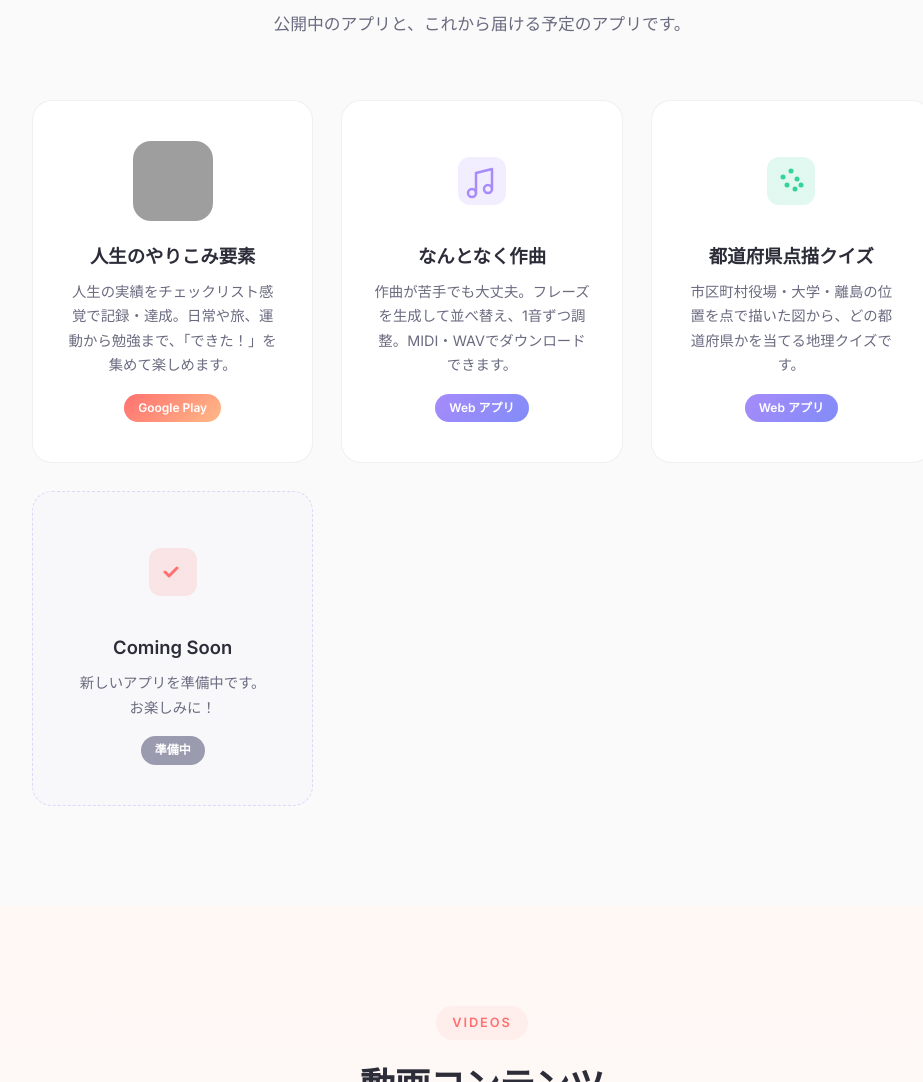
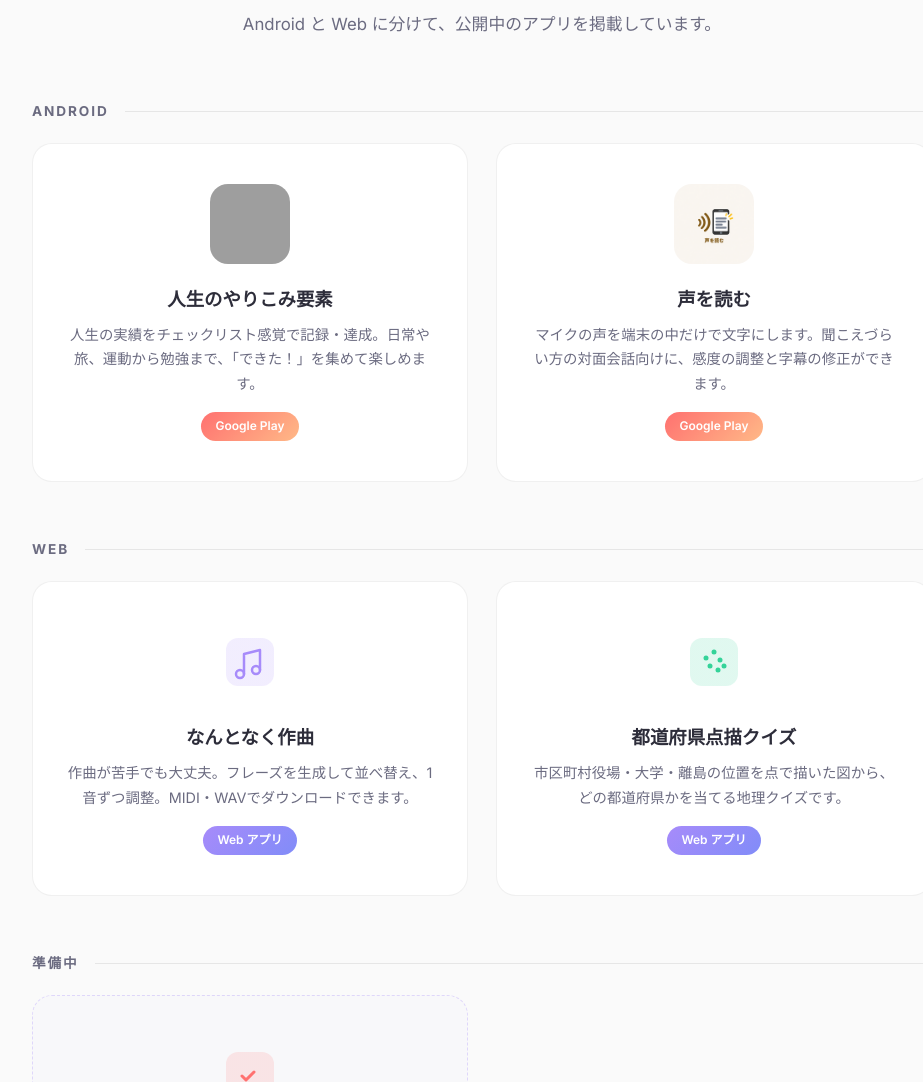
Before and after one commit to Motacilo/Motacilo.github.io, a plain HTML site: page index.html in a window 1280 px wide. Shown: the part 1718-2800 px from the top of the page, without its empty margins (158-1081 px from the left). Drawn offline with Linux system fonts and the light colour scheme; no server answers; grey boxes are pictures that could not be loaded.

Commit message:
Group published apps by platform and add Read Your Voice.
Co-authored-by: Cursor <cursoragent@cursor.com>

```diff
--- a/index.html
+++ b/index.html
@@ -110,7 +110,13 @@
       <div class="section-header fade-in">
         <span class="section-label">Apps</span>
         <h2 class="section-title">アプリ</h2>
-        <p class="section-description">公開中のアプリと、これから届ける予定のアプリです。</p>
+        <p class="section-description">Android と Web に分けて、公開中のアプリを掲載しています。</p>
+      </div>
+      <div class="apps-groups">
+        <div class="apps-group">
+          <div class="apps-group-header fade-in">
+            <h3 class="apps-group-title">Android</h3>
+            <span class="apps-group-line" aria-hidden="true"></span>
           </div>
           <div class="apps-grid">
             <a href="https://play.google.com/store/apps/details?id=com.motacilo.achievementunlocker"
@@ -126,6 +132,25 @@
                 <span class="app-badge">Google Play</span>
               </div>
             </a>
+            <a href="https://play.google.com/store/apps/details?id=com.motacilo.read_your_voice"
+              class="app-card fade-in" data-delay="200" target="_blank" rel="noopener">
+              <div class="app-card-inner">
+                <div class="app-icon-placeholder">
+                  <img src="read-your-voice.png" alt="声を読む" class="app-icon-img" width="80" height="80">
+                </div>
+                <h3>声を読む</h3>
+                <p>マイクの声を端末の中だけで文字にします。聞こえづらい方の対面会話向けに、感度の調整と字幕の修正ができます。</p>
+                <span class="app-badge">Google Play</span>
+              </div>
+            </a>
+          </div>
+        </div>
+        <div class="apps-group">
+          <div class="apps-group-header fade-in" data-delay="100">
+            <h3 class="apps-group-title">Web</h3>
+            <span class="apps-group-line" aria-hidden="true"></span>
+          </div>
+          <div class="apps-grid">
             <a href="https://motacilo.github.io/mathematical-music/"
               class="app-card fade-in" data-delay="200" target="_blank" rel="noopener">
               <div class="app-card-inner">
@@ -174,7 +199,15 @@
                 <span class="app-badge app-badge-web">Web アプリ</span>
               </div>
             </a>
-        <div class="app-card app-card-soon fade-in" data-delay="400">
+          </div>
+        </div>
+        <div class="apps-group">
+          <div class="apps-group-header fade-in" data-delay="200">
+            <h3 class="apps-group-title">準備中</h3>
+            <span class="apps-group-line" aria-hidden="true"></span>
+          </div>
+          <div class="apps-grid apps-grid-single">
+            <div class="app-card app-card-soon fade-in" data-delay="300">
               <div class="app-card-inner">
                 <div class="app-icon-placeholder">
                   <svg width="64" height="64" viewBox="0 0 64 64" fill="none">
@@ -192,6 +225,8 @@
                 <h3>Coming Soon</h3>
                 <p>新しいアプリを準備中です。<br>お楽しみに！</p>
                 <span class="app-badge app-badge-muted">準備中</span>
+              </div>
+            </div>
           </div>
         </div>
       </div>
--- a/style.css
+++ b/style.css
@@ -518,12 +518,44 @@ img {
 /* ===========================
    Apps
    =========================== */
+.apps-groups {
+  display: flex;
+  flex-direction: column;
+  gap: 56px;
+  max-width: 900px;
+  margin: 0 auto;
+}
+
+.apps-group-header {
+  display: flex;
+  align-items: center;
+  gap: 16px;
+  margin-bottom: 20px;
+}
+
+.apps-group-title {
+  font-size: 0.85rem;
+  font-weight: 700;
+  letter-spacing: 0.14em;
+  text-transform: uppercase;
+  color: var(--color-text-secondary);
+}
+
+.apps-group-line {
+  flex: 1;
+  height: 1px;
+  background: rgba(0, 0, 0, 0.08);
+}
+
 .apps-grid {
   display: grid;
-  grid-template-columns: repeat(auto-fill, minmax(260px, 1fr));
+  grid-template-columns: repeat(2, 1fr);
   gap: 28px;
-  max-width: 900px;
-  margin: 0 auto;
+}
+
+.apps-grid-single {
+  grid-template-columns: minmax(0, 1fr);
+  max-width: calc((100% - 28px) / 2);
 }
 
 .app-card {
@@ -1020,8 +1052,10 @@ a.app-card {
     align-items: center;
   }
 
-  .apps-grid {
+  .apps-grid,
+  .apps-grid-single {
     grid-template-columns: 1fr;
+    max-width: none;
   }
 
   .videos-grid {
```
Also changed, not shown: read-your-voice.png (added). Lines whose indentation alone changed are shown as unchanged.
